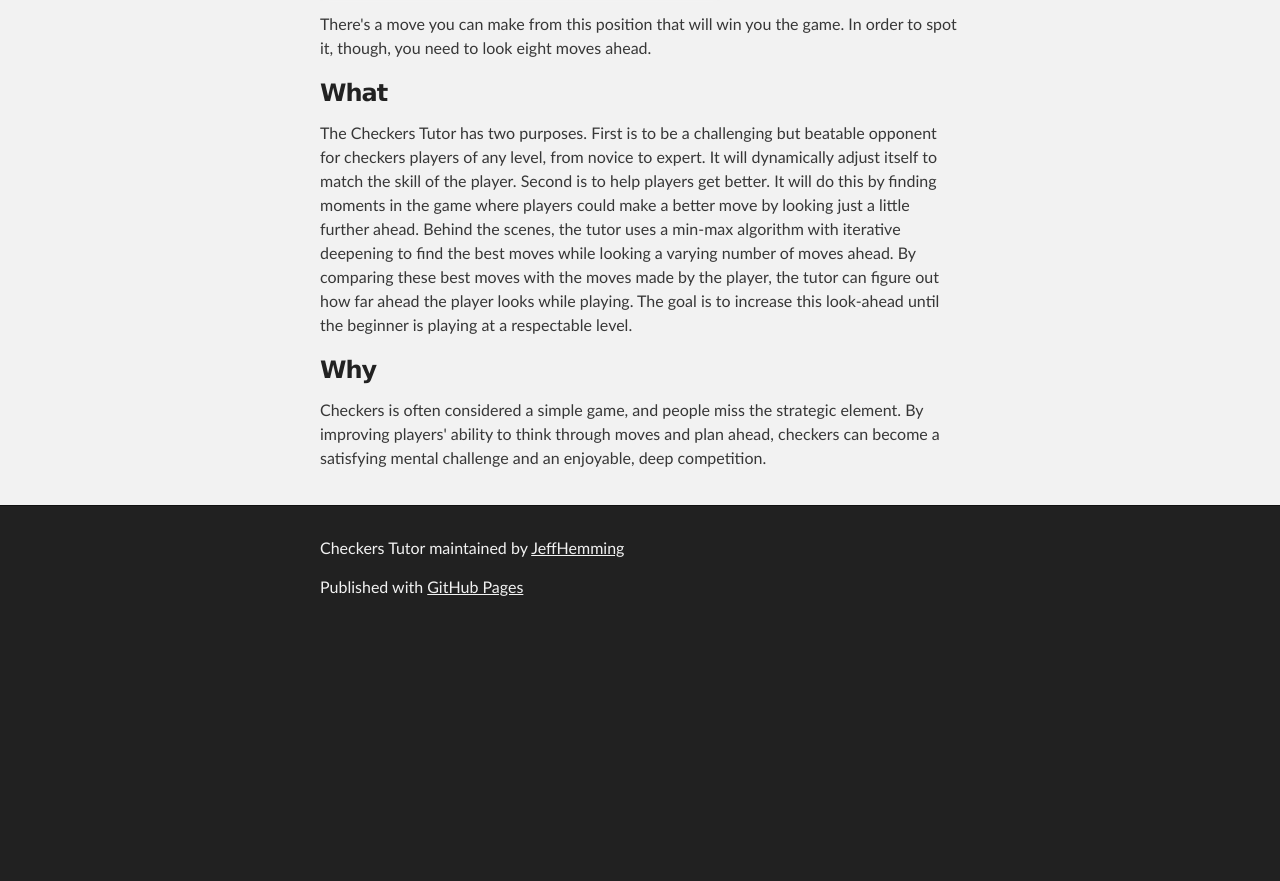
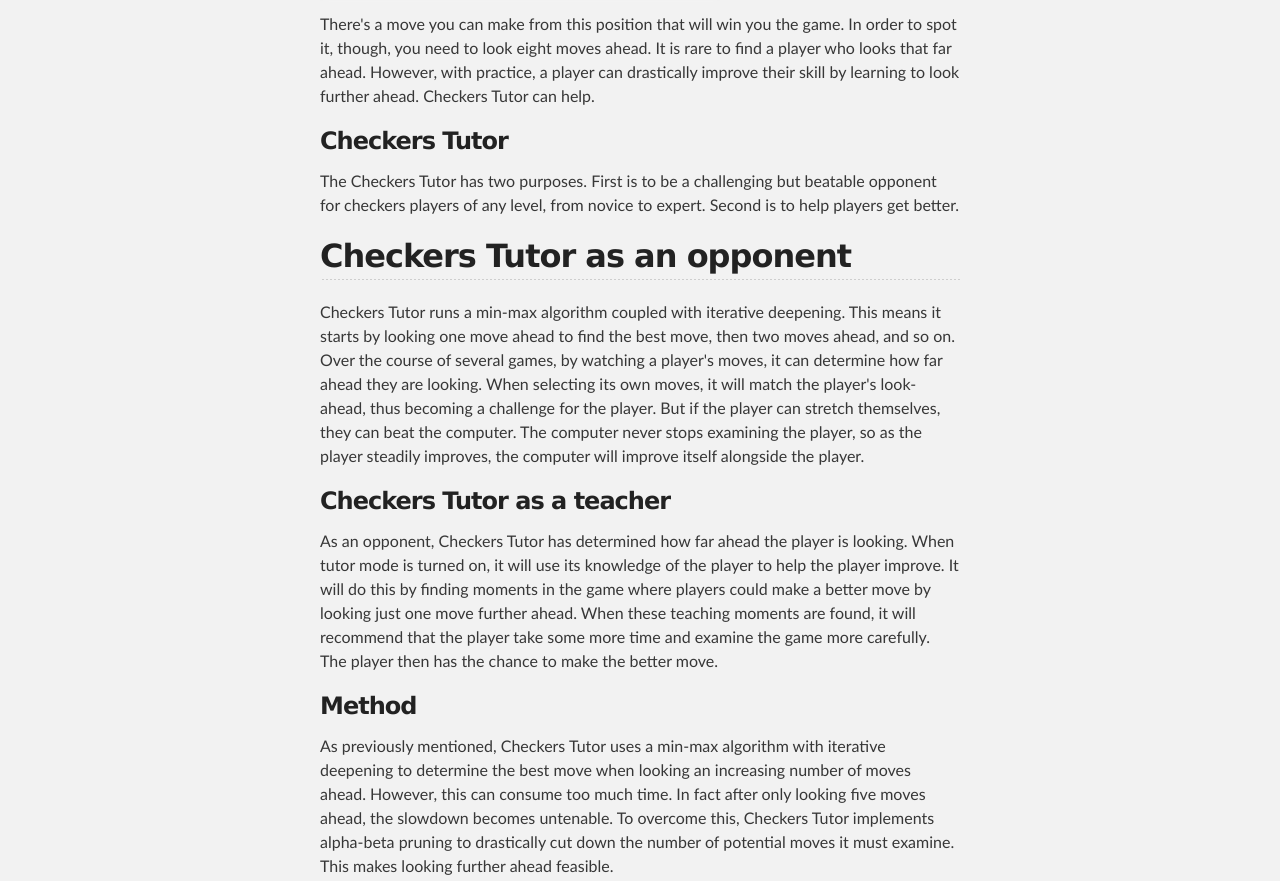
Before and after one commit to JeffHemming/CheckersTutor, a plain HTML site: page index.html in a window 1280 px wide. Shown: the part 602-1483 px from the top of the page. Before the commit the page ends 1236 px from the top, so only its background shows below. Drawn offline with Linux system fonts and the light colour scheme.

Commit message:
Create gh-pages branch via GitHub

```diff
--- a/index.html
+++ b/index.html
@@ -35,18 +35,27 @@
 
 <p><img src="http://i.imgur.com/X0JDqGs.png"></p>
 
-<p>There's a move you can make from this position that will win you the game.  In order to spot it, though, you need to look eight moves ahead.</p>
+<p>There's a move you can make from this position that will win you the game.  In order to spot it, though, you need to look eight moves ahead.  It is rare to find a player who looks that far ahead.  However, with practice, a player can drastically improve their skill by learning to look further ahead.  Checkers Tutor can help.</p>
 
 <h3>
-<a id="what" class="anchor" href="#what" aria-hidden="true"><span class="octicon octicon-link"></span></a>What</h3>
+<a id="checkers-tutor" class="anchor" href="#checkers-tutor" aria-hidden="true"><span class="octicon octicon-link"></span></a>Checkers Tutor</h3>
 
-<p>The Checkers Tutor has two purposes.  First is to be a challenging but beatable opponent for checkers players of any level, from novice to expert.  It will dynamically adjust itself to match the skill of the player.  Second is to help players get better.  It will do this by finding moments in the game where players could make a better move by looking just a little further ahead.
-Behind the scenes, the tutor uses a min-max algorithm with iterative deepening to find the best moves while looking a varying number of moves ahead.  By comparing these best moves with the moves made by the player, the tutor can figure out how far ahead the player looks while playing.  The goal is to increase this look-ahead until the beginner is playing at a respectable level.</p>
+<p>The Checkers Tutor has two purposes.  First is to be a challenging but beatable opponent for checkers players of any level, from novice to expert.  Second is to help players get better.</p>
+
+<h2>
+<a id="checkers-tutor-as-an-opponent" class="anchor" href="#checkers-tutor-as-an-opponent" aria-hidden="true"><span class="octicon octicon-link"></span></a>Checkers Tutor as an opponent</h2>
+
+<p>Checkers Tutor runs a min-max algorithm coupled with iterative deepening.  This means it starts by looking one move ahead to find the best move, then two moves ahead, and so on.  Over the course of several games, by watching a player's moves, it can determine how far ahead they are looking.  When selecting its own moves, it will match the player's look-ahead, thus becoming a challenge for the player.  But if the player can stretch themselves, they can beat the computer.  The computer never stops examining the player, so as the player steadily improves, the computer will improve itself alongside the player.</p>
 
 <h3>
-<a id="why" class="anchor" href="#why" aria-hidden="true"><span class="octicon octicon-link"></span></a>Why</h3>
+<a id="checkers-tutor-as-a-teacher" class="anchor" href="#checkers-tutor-as-a-teacher" aria-hidden="true"><span class="octicon octicon-link"></span></a>Checkers Tutor as a teacher</h3>
 
-<p>Checkers is often considered a simple game, and people miss the strategic element.  By improving players' ability to think through moves and plan ahead, checkers can become a satisfying mental challenge and an enjoyable, deep competition.</p>
+<p>As an opponent, Checkers Tutor has determined how far ahead the player is looking.  When tutor mode is turned on, it will use its knowledge of the player to help the player improve.  It will do this by finding moments in the game where players could make a better move by looking just one move further ahead. When these teaching moments are found, it will recommend that the player take some more time and examine the game more carefully.  The player then has the chance to make the better move.  </p>
+
+<h3>
+<a id="method" class="anchor" href="#method" aria-hidden="true"><span class="octicon octicon-link"></span></a>Method</h3>
+
+<p>As previously mentioned, Checkers Tutor uses a min-max algorithm with iterative deepening to determine the best move when looking an increasing number of moves ahead.  However, this can consume too much time.  In fact after only looking five moves ahead, the slowdown becomes untenable.  To overcome this, Checkers Tutor implements alpha-beta pruning to drastically cut down the number of potential moves it must examine.  This makes looking further ahead feasible.   </p>
       </section>
     </div>
 
```
Also changed, not shown: params.json (+1 -1 lines).
